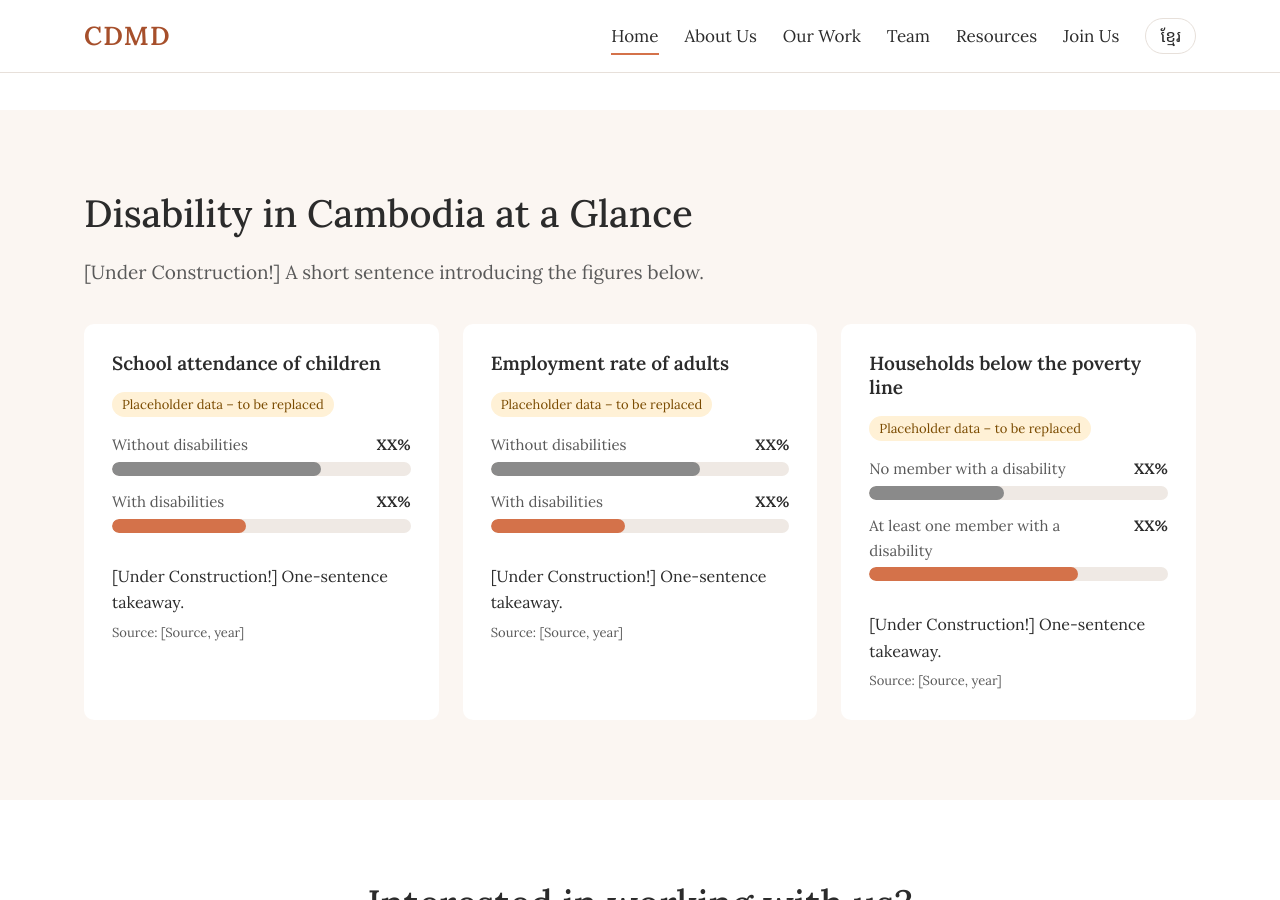
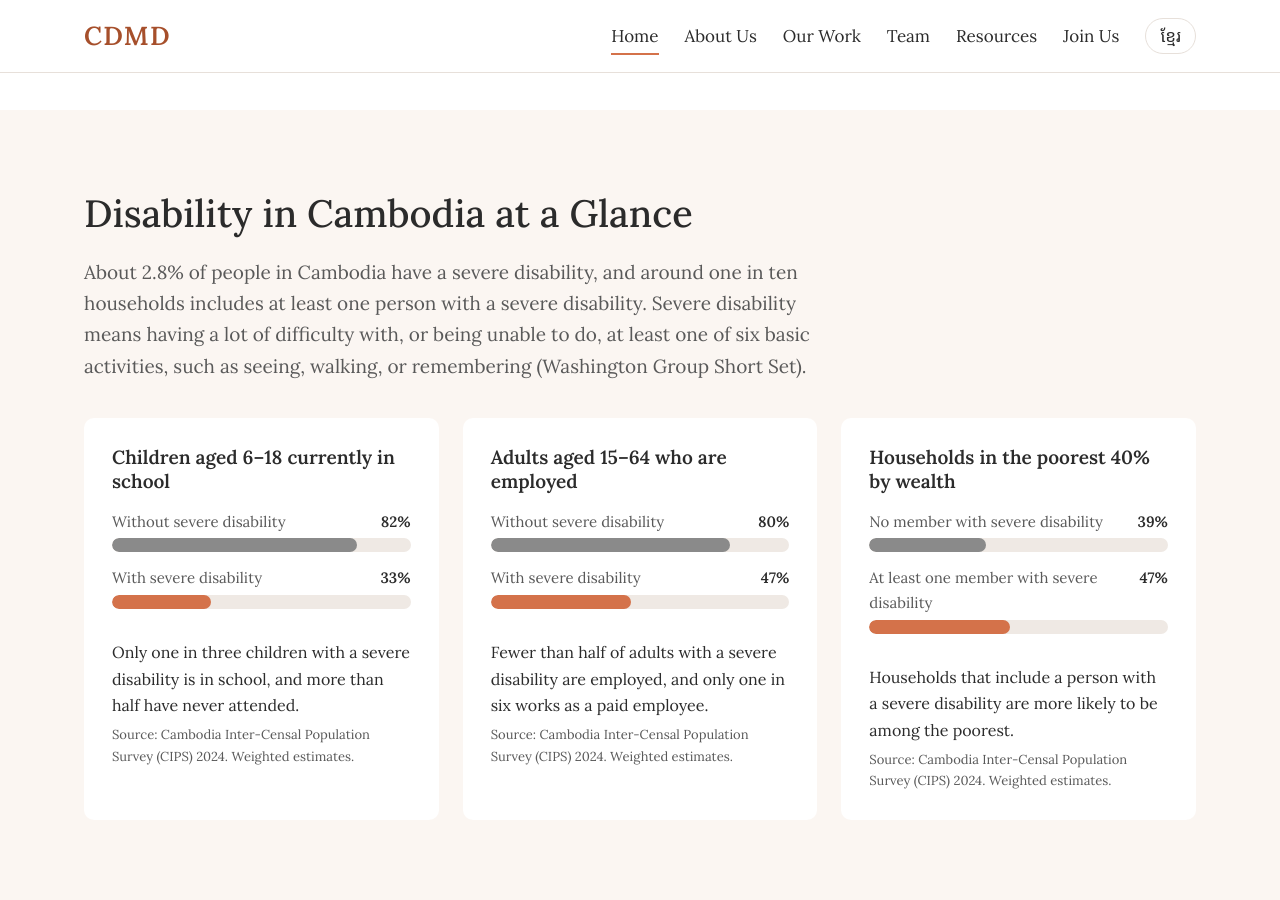
Before and after one commit to cdmd-cambodia/cdmd-cambodia.github.io, a Jekyll site: the page built from en/index.html, in a window 1280 px wide and 900 px high, scrolled down 1322 px. Built offline with Jekyll 4.4.1, drawn with Linux system fonts in a browser that asks for light colours.

Commit message:
Revise disability statistics and related text
Updated statistics and descriptions related to disability in Cambodia, including school attendance, employment rates, and poverty levels.

```diff
--- a/_data/en.yml
+++ b/_data/en.yml
@@ -46,41 +46,41 @@ home:
   hero_photo_alt: "Activity or community scene"
   tagline: "Opening pathways to education, work, and dignified lives for persons with disabilities and their families in Cambodia."
   glance_title: "Disability in Cambodia at a Glance"
-  glance_intro: "[Under Construction!] A short sentence introducing the figures below."
+  glance_intro: "About 2.8% of people in Cambodia have a severe disability, and around one in ten households includes at least one person with a severe disability. Severe disability means having a lot of difficulty with, or being unable to do, at least one of six basic activities, such as seeing, walking, or remembering (Washington Group Short Set)."
   charts:
-    - title: "School attendance of children"
-      placeholder: true
+    - title: "Children aged 6–18 currently in school"
+      placeholder: false
       bars:
-        - label: "Without disabilities"
-          value: 70
-          display: "XX%"
-        - label: "With disabilities"
-          value: 45
-          display: "XX%"
-      takeaway: "[Under Construction!] One-sentence takeaway."
-      source: "[Source, year]"
-    - title: "Employment rate of adults"
-      placeholder: true
+        - label: "Without severe disability"
+          value: 82
+          display: "82%"
+        - label: "With severe disability"
+          value: 33
+          display: "33%"
+      takeaway: "Only one in three children with a severe disability is in school, and more than half have never attended."
+      source: "Cambodia Inter-Censal Population Survey (CIPS) 2024. Weighted estimates."
+    - title: "Adults aged 15–64 who are employed"
+      placeholder: false
       bars:
-        - label: "Without disabilities"
-          value: 70
-          display: "XX%"
-        - label: "With disabilities"
-          value: 45
-          display: "XX%"
-      takeaway: "[Under Construction!] One-sentence takeaway."
-      source: "[Source, year]"
-    - title: "Households below the poverty line"
-      placeholder: true
+        - label: "Without severe disability"
+          value: 80
+          display: "80%"
+        - label: "With severe disability"
+          value: 47
+          display: "47%"
+      takeaway: "Fewer than half of adults with a severe disability are employed, and only one in six works as a paid employee."
+      source: "Cambodia Inter-Censal Population Survey (CIPS) 2024. Weighted estimates."
+    - title: "Households in the poorest 40% by wealth"
+      placeholder: false
       bars:
-        - label: "No member with a disability"
-          value: 45
-          display: "XX%"
-        - label: "At least one member with a disability"
-          value: 70
-          display: "XX%"
-      takeaway: "[Under Construction!] One-sentence takeaway."
-      source: "[Source, year]"
+        - label: "No member with severe disability"
+          value: 39
+          display: "39%"
+        - label: "At least one member with severe disability"
+          value: 47
+          display: "47%"
+      takeaway: "Households that include a person with a severe disability are more likely to be among the poorest."
+      source: "Cambodia Inter-Censal Population Survey (CIPS) 2024. Weighted estimates."
   cta_title: "Interested in working with us?"
   cta_text: "We welcome partners, researchers, and colleagues who share our commitment to inclusion."
   cta_button: "Join Us"
```
